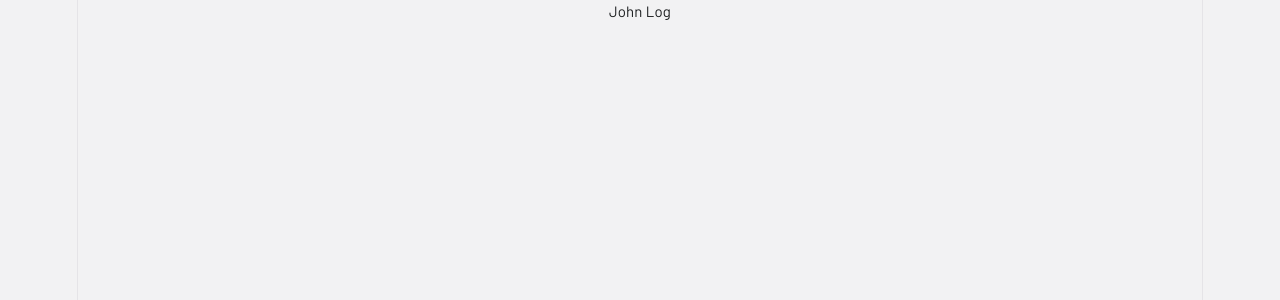
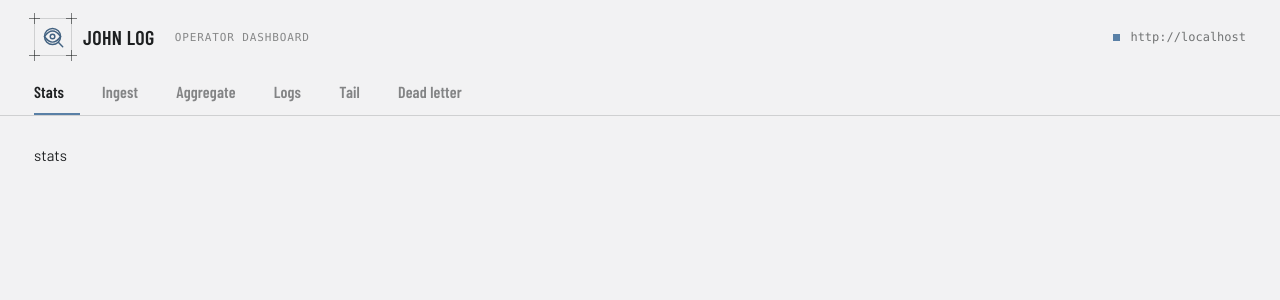
Before and after one commit to yahya-debug/john_log, a React (Vite) app in the folder dashboard/: page / in a window 1280 px wide. Shown: the top 300 px of the page. Built offline with nearby package versions, Linux system fonts and the light colour scheme.

Commit message:
create tabs, and fix the bug in sending logs without the key "logs"

```diff
--- a/dashboard/src/App.tsx
+++ b/dashboard/src/App.tsx
@@ -1,10 +1,138 @@
+import { useState } from "react";
+import { Blueprint } from "./components/Blueprint";
+import type { TabIdentifiers } from "./types"
+
+const TABS: {id: TabIdentifiers; label: string}[] = [
+    { id: 'stats', label: "Stats" },
+    { id: 'ingest', label: "Ingest" },
+    { id: 'aggregate', label: "Aggregate" },
+    { id: 'logs', label: "Logs" },
+    { id: 'tail', label: "Tail" },
+    { id: 'dead', label: "Dead letter" }
+]
 
 function App() {
-
+  const [tab, setTab] = useState<TabIdentifiers>('stats')
 
   return (
-    <div>John Log</div>
-  )
+    <div
+      style={{
+        minHeight: "100vh",
+        background: "var(--color-bg)",
+        fontFamily: "var(--font-body)",
+        fontSize: 15,
+      }}
+    >
+      <div style={{ display: "flex", alignItems: "center", gap: 20, padding: "18px 34px 0 34px" }}>
+        <div style={{ display: "flex", alignItems: "center", gap: 11 }}>
+          <Blueprint
+            style={{
+              display: "flex",
+              alignItems: "center",
+              justifyContent: "center",
+              width: 38,
+              height: 38,
+              color: "var(--color-accent-700)",
+            }}
+          >
+            <svg
+              width="23"
+              height="23"
+              viewBox="0 0 24 24"
+              fill="none"
+              stroke="currentColor"
+              strokeWidth="1.5"
+              strokeLinecap="round"
+              strokeLinejoin="round"
+              aria-label="John Log"
+            >
+              <path d="M2.6 11C5.4 7.1 8.2 5.2 11 5.2S16.6 7.1 19.4 11C16.6 14.9 13.8 16.8 11 16.8S5.4 14.9 2.6 11Z" />
+              <circle cx="11" cy="11" r="2.4" />
+              <circle cx="11" cy="11" r="8.4" />
+              <path d="M17 17L21.6 21.6" />
+            </svg>
+          </Blueprint>
+          <div style={{ fontFamily: "var(--font-heading)", fontWeight: 600, fontSize: 20, letterSpacing: ".02em" }}>
+            JOHN&nbsp;LOG
+          </div>
+        </div>
+
+        <div
+          style={{
+            font: "400 11px/1 ui-monospace, Consolas, monospace",
+            letterSpacing: ".08em",
+            color: "color-mix(in srgb, var(--color-text) 50%, transparent)",
+            textTransform: "uppercase",
+          }}
+        >
+          operator dashboard
+        </div>
+
+        <div
+          style={{
+            marginLeft: "auto",
+            display: "flex",
+            alignItems: "center",
+            gap: 10,
+            font: "400 12px/1 ui-monospace, Consolas, monospace",
+            color: "color-mix(in srgb, var(--color-text) 60%, transparent)",
+          }}
+        >
+          <span
+            style={{
+              width: 7,
+              height: 7,
+              background: "var(--color-accent)",
+              animation: "jlpulse 2.2s ease-in-out infinite",
+            }}
+          />
+          <span>{window.location.origin}</span>
+        </div>
+      </div>
+
+      <div
+        style={{
+          display: "flex",
+          padding: "18px 34px 0 34px",
+          borderBottom: "1px solid var(--color-divider)",
+        }}
+      >
+        {TABS.map((t) => (
+          <button
+            key={t.id}
+            className="tab-btn"
+            onClick={() => setTab(t.id)}
+            style={{
+              appearance: "none",
+              background: "transparent",
+              border: 0,
+              borderBottom: `2px solid ${tab === t.id ? "var(--color-accent)" : "transparent"}`,
+              padding: "8px 16px 12px 0",
+              marginRight: 22,
+              cursor: "pointer",
+              fontFamily: "var(--font-heading)",
+              fontWeight: 600,
+              fontSize: 16,
+              letterSpacing: ".01em",
+              color:
+                tab === t.id
+                  ? "var(--color-text)"
+                  : "color-mix(in srgb, var(--color-text) 52%, transparent)",
+            }}
+          >
+            {t.label}
+          </button>
+        ))}
+      </div>
+
+      {tab === "stats" && <div style={{ padding: "28px 34px 60px" }}>stats</div>}
+      {tab === "ingest" && <div style={{ padding: "28px 34px 60px" }}>ingest</div>}
+      {tab === "aggregate" && <div style={{ padding: "28px 34px 60px" }}>aggregate</div>}
+      {tab === "logs" && <div style={{ padding: "28px 34px 60px" }}>logs</div>}
+      {tab === "tail" && <div style={{ padding: "28px 34px 60px" }}>tail</div>}
+      {tab === "dead" && <div style={{ padding: "28px 34px 60px" }}>dead letter</div>}
+    </div>
+  );
 }
 
 export default App
--- a/dashboard/src/index.css
+++ b/dashboard/src/index.css
@@ -1,111 +1,12 @@
-:root {
-  --text: #6b6375;
-  --text-h: #08060d;
-  --bg: #fff;
-  --border: #e5e4e7;
-  --code-bg: #f4f3ec;
-  --accent: #aa3bff;
-  --accent-bg: rgba(170, 59, 255, 0.1);
-  --accent-border: rgba(170, 59, 255, 0.5);
-  --social-bg: rgba(244, 243, 236, 0.5);
-  --shadow:
-    rgba(0, 0, 0, 0.1) 0 10px 15px -3px, rgba(0, 0, 0, 0.05) 0 4px 6px -2px;
-
-  --sans: system-ui, 'Segoe UI', Roboto, sans-serif;
-  --heading: system-ui, 'Segoe UI', Roboto, sans-serif;
-  --mono: ui-monospace, Consolas, monospace;
-
-  font: 18px/145% var(--sans);
-  letter-spacing: 0.18px;
-  color-scheme: light dark;
-  color: var(--text);
-  background: var(--bg);
-  font-synthesis: none;
-  text-rendering: optimizeLegibility;
-  -webkit-font-smoothing: antialiased;
-  -moz-osx-font-smoothing: grayscale;
-
-  @media (max-width: 1024px) {
-    font-size: 16px;
-  }
-}
-
-@media (prefers-color-scheme: dark) {
-  :root {
-    --text: #9ca3af;
-    --text-h: #f3f4f6;
-    --bg: #16171d;
-    --border: #2e303a;
-    --code-bg: #1f2028;
-    --accent: #c084fc;
-    --accent-bg: rgba(192, 132, 252, 0.15);
-    --accent-border: rgba(192, 132, 252, 0.5);
-    --social-bg: rgba(47, 48, 58, 0.5);
-    --shadow:
-      rgba(0, 0, 0, 0.4) 0 10px 15px -3px, rgba(0, 0, 0, 0.25) 0 4px 6px -2px;
-  }
-
-  #social .button-icon {
-    filter: invert(1) brightness(2);
-  }
-}
-
-#root {
-  width: 1126px;
-  max-width: 100%;
-  margin: 0 auto;
-  text-align: center;
-  border-inline: 1px solid var(--border);
-  min-height: 100svh;
-  display: flex;
-  flex-direction: column;
-  box-sizing: border-box;
-}
-
 body {
   margin: 0;
 }
 
-h1,
-h2 {
-  font-family: var(--heading);
-  font-weight: 500;
-  color: var(--text-h);
+@keyframes jlpulse {
+  0%, 100% { opacity: .35; }
+  50% { opacity: 1; }
 }
 
-h1 {
-  font-size: 56px;
-  letter-spacing: -1.68px;
-  margin: 32px 0;
-  @media (max-width: 1024px) {
-    font-size: 36px;
-    margin: 20px 0;
-  }
+.tab-btn:hover {
+  color: var(--color-accent) !important;
 }
-h2 {
-  font-size: 24px;
-  line-height: 118%;
-  letter-spacing: -0.24px;
-  margin: 0 0 8px;
-  @media (max-width: 1024px) {
-    font-size: 20px;
-  }
-}
-p {
-  margin: 0;
-}
-
-code,
-.counter {
-  font-family: var(--mono);
-  display: inline-flex;
-  border-radius: 4px;
-  color: var(--text-h);
-}
-
-code {
-  font-size: 15px;
-  line-height: 135%;
-  padding: 4px 8px;
-  background: var(--code-bg);
-}
```
Also changed, not shown: dashboard/src/api.ts (+17 -17 lines).
